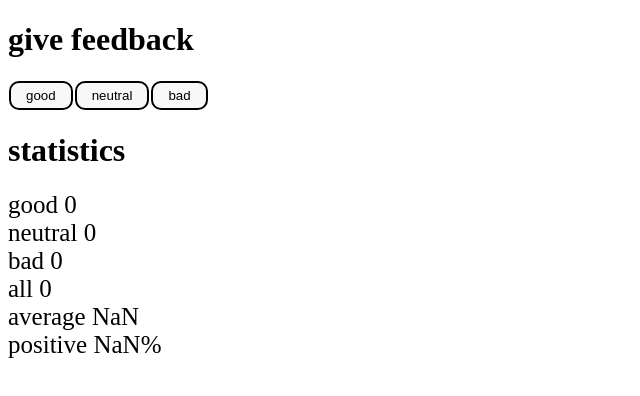
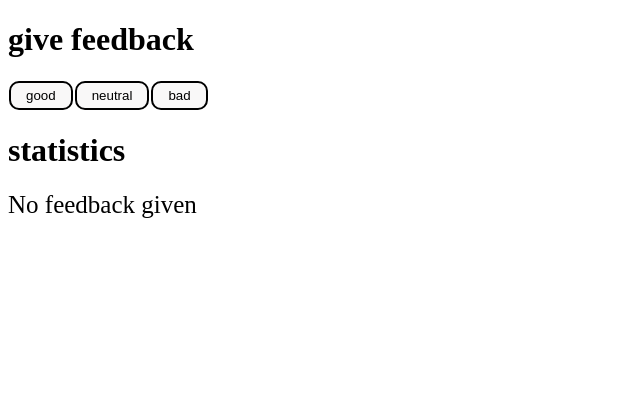
Before and after one commit to oliverhertzberg/Osa1, a React (Create React App) app: page / in a window 1280 px wide. Shown: the top 396 px of the page, without its empty margins (0-640 px from the left). Built offline with nearby package versions, Linux system fonts and the light colour scheme.

Commit message:
tehtävä1.9

```diff
--- a/src/App.js
+++ b/src/App.js
@@ -4,8 +4,10 @@ import styles from "/Users/oliverhertzberg/Documents/Fullstack/fullstack_osa1/pa
 
 
 const Statistics = ({ good, neutral, bad, Average, Positive }) => {
-  return (
-    <div>
+  const feedback = (good+neutral+bad)
+  if(feedback) {
+    return (
+      <div>
       <p className="statistics">good {good}</p>
       <p className="statistics">neutral {neutral}</p>
       <p className="statistics">bad {bad}</p>
@@ -13,7 +15,14 @@ const Statistics = ({ good, neutral, bad, Average, Positive }) => {
       <p className="statistics">average {Average}</p>
       <p className="statistics">positive {Positive}%</p>
     </div>
+    )
+  }
+  return (
+    <div>
+      <p className="statistics">No feedback given</p>
+    </div>
   )
+
 }
 
 
```
